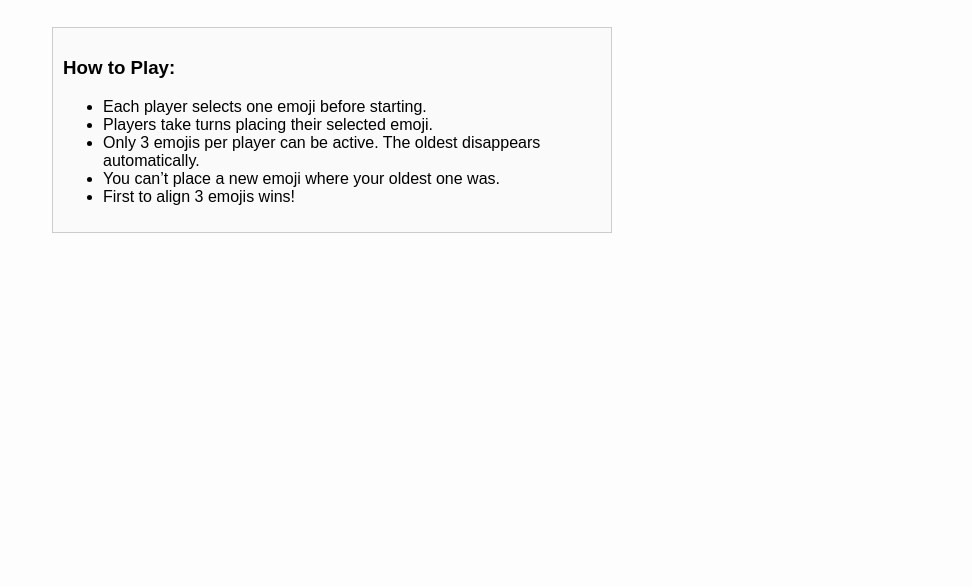
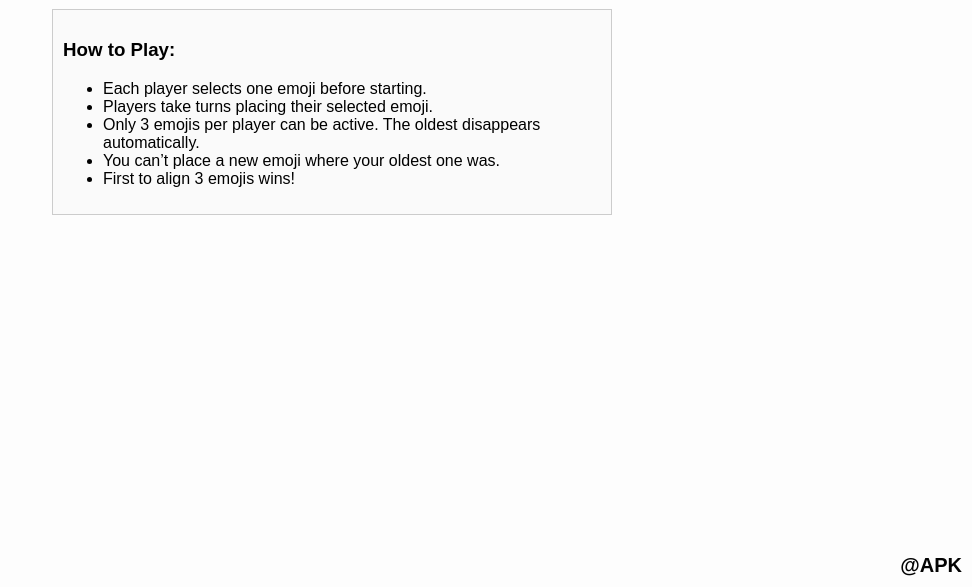
Before and after one commit to Arjun0525/Blink-Tac-Toe, a plain HTML site: page Tic Tac Toe/index.html in a window 1280 px wide. Shown: the part 213-800 px from the top of the page, without its empty margins (308-1280 px from the left). Drawn offline with Linux system fonts and the light colour scheme.

Commit message:
Update style.css

```diff
--- a/Tic Tac Toe/style.css
+++ b/Tic Tac Toe/style.css
@@ -66,6 +66,18 @@
     }
   }
   .winning {
-    background-color: #fffa90 !important;
+    background-color: #fffa90;
     box-shadow: 0 0 10px #ffce00;
   }
+
+  .watermark {
+    position: fixed;
+    bottom: 10px;
+    right: 10px;
+    font-size: 20px;
+    color: rgba(0, 0, 0, 0.99);
+    pointer-events: none;
+    z-index: 1000;
+    user-select: none;
+    font-weight: bold;
+  }
```
